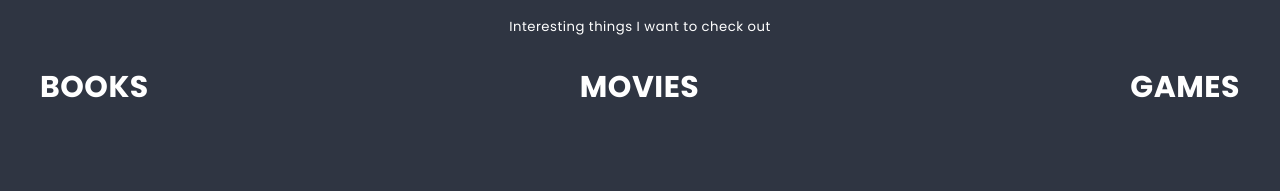
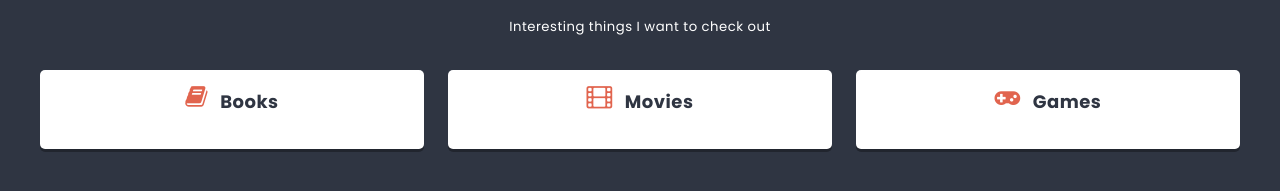
Before and after one commit to AnnWaw95/ReactApp, a JavaScript app: page / in a window 1280 px wide. Shown: the part 471-662 px from the top of the page. Built offline with nearby package versions, Linux system fonts and the light colour scheme.

Commit message:
10.5 Add Icons to List

```diff
--- a/src/components/List/List.js
+++ b/src/components/List/List.js
@@ -1,4 +1,5 @@
 import styles from './List.module.scss';
+import Column from '../Column/Column.js';
 
 const List = () => {
     return (
@@ -8,15 +9,9 @@ const List = () => {
         </header>
         <p className={styles.description}>Interesting things I want to check out</p>
         <section className={styles.columns}>
-          <article>
-            <h2 className={styles.title}>Books</h2>
-          </article>
-          <article>
-            <h2 className={styles.title}>Movies</h2>
-          </article>
-          <article>
-            <h2 className={styles.title}>Games</h2>
-          </article>
+          <Column title="Books" icon="book" />
+          <Column title="Movies" icon="film" />
+          <Column title="Games" icon="gamepad" />
         </section>
     </div>
     );
```
